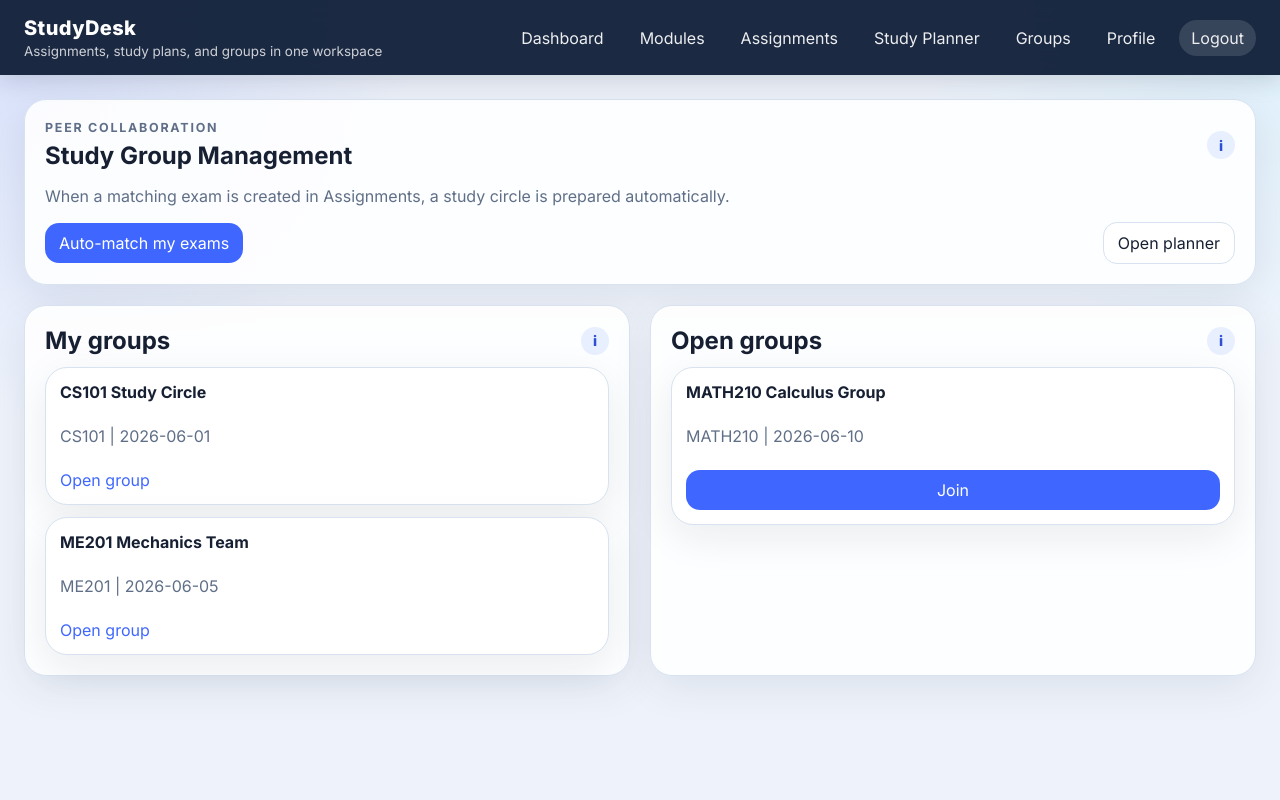
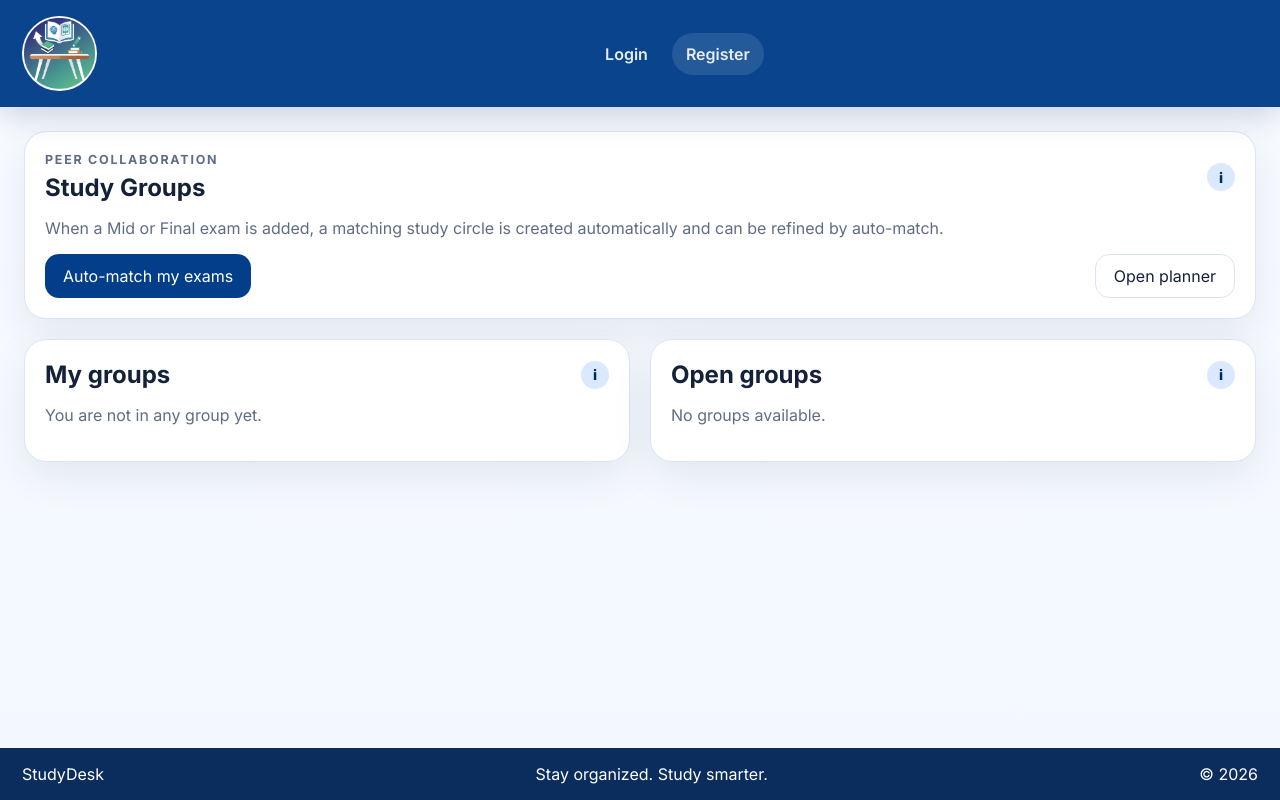
Before and after one commit to it21286964/studydesk-web, a Flask app: template templates/groups.html in a window 1280 px wide. Run offline with Flask 3, Linux system fonts and the light colour scheme; the template is opened without the code that fills it, so the values that code supplies are empty.

Commit message:
Update groups.html

```diff
--- a/templates/groups.html
+++ b/templates/groups.html
@@ -1,109 +1,52 @@
-<!-- groups.html -->
-<!DOCTYPE html>
-<html lang="en">
-<head>
-  <meta charset="UTF-8">
-  <meta name="viewport" content="width=device-width, initial-scale=1.0">
-  <title>Study Groups - StudyDesk</title>
-  <link rel="preconnect" href="https://fonts.googleapis.com">
-  <link rel="preconnect" href="https://fonts.gstatic.com" crossorigin>
-  <link href="https://fonts.googleapis.com/css2?family=Inter:wght@400;500;600;700;800&display=swap" rel="stylesheet">
-  <link rel="stylesheet" href="style.css">
-</head>
-<body>
-  <header class="topbar">
-    <div class="brand-wrap">
-      <div class="brand">StudyDesk</div>
-      <div class="brand-sub">Assignments, study plans, and groups in one workspace</div>
-    </div>
-    <nav class="nav-links">
-      <a href="dashboard.html">Dashboard</a>
-      <a href="modules.html">Modules</a>
-      <a href="assignments.html">Assignments</a>
-      <a href="planner.html">Study Planner</a>
-      <a href="groups.html">Groups</a>
-      <a href="profile.html">Profile</a>
-      <a class="nav-pill" href="login.html">Logout</a>
-    </nav>
-  </header>
-  <main class="container">
+{% extends "base.html" %}
+{% block content %}
 <section class="card">
   <div class="section-head">
     <div>
       <div class="eyebrow">Peer collaboration</div>
-          <h1>Study Group Management</h1>
+      <h1>Study Groups</h1>
     </div>
-        <span class="tip" title="Groups are matched by module code and exam date, then refined by your availability and location preference.">i</span>
+    <span class="tip" title="Groups are matched by module code, exam dates, availability, location preference, and study goal.">i</span>
   </div>
-      <p class="muted">When a matching exam is created in Assignments, a study circle is prepared automatically.</p>
+  <p class="muted">When a Mid or Final exam is added, a matching study circle is created automatically and can be refined by auto-match.</p>
   <div class="row">
-        <button class="button-link" onclick="alert('Matching would scan your exams and join compatible groups')">Auto-match my exams</button>
-        <a class="button-link secondary" href="planner.html">Open planner</a>
+    <a class="button-link" href="{{ url_for('match_groups') }}">Auto-match my exams</a>
+    <a class="button-link secondary" href="{{ url_for('planner') }}">Open planner</a>
   </div>
 </section>
 
 <div class="grid-2">
   <section class="card">
-        <div class="section-head">
-          <h2>My groups</h2>
-          <span class="tip" title="These are the groups you already belong to.">i</span>
+    <div class="section-head"><h2>My groups</h2><span class="tip" title="These are the groups you already belong to.">i</span></div>
+    {% if memberships %}
+      <div class="stack">
+        {% for g in memberships %}
+          <div class="mini-card group-card">
+            <strong>{{ g.group_name }}</strong>
+            <p class="subtle">{{ g.module_code }} | {{ g.exam_start_date|dt }} → {{ g.exam_end_date|dt }}</p>
+            <a href="{{ url_for('group_detail', group_id=g.id) }}">Open group</a>
           </div>
-        <div id="myGroupsList" class="stack"></div>
+        {% endfor %}
+      </div>
+    {% else %}<p class="muted">You are not in any group yet.</p>{% endif %}
   </section>
-
   <section class="card">
-        <div class="section-head">
-          <h2>Open groups</h2>
-          <span class="tip" title="Joining an open group links you to shared plans, resources, and sessions.">i</span>
+    <div class="section-head"><h2>Open groups</h2><span class="tip" title="Joining an open group links you to shared plans, resources, and sessions.">i</span></div>
+    {% if open_groups %}
+      <div class="stack">
+        {% for g in open_groups %}
+          <div class="mini-card group-card">
+            <strong>{{ g.group_name }}</strong>
+            <p class="subtle">{{ g.module_code }} | {{ g.exam_start_date|dt }} → {{ g.exam_end_date|dt }}</p>
+            {% if g.id in member_group_ids %}
+              <span class="pill">Joined</span>
+            {% else %}
+              <form method="post" action="{{ url_for('join_group', group_id=g.id) }}"><button type="submit">Join</button></form>
+            {% endif %}
           </div>
-        <div id="openGroupsList" class="stack"></div>
+        {% endfor %}
+      </div>
+    {% else %}<p class="muted">No groups available.</p>{% endif %}
   </section>
 </div>
-  </main>
-
-  <script>
-    let groups = [
-      {id:1, group_name:"CS101 Study Circle", module_code:"CS101", exam_date:"2026-06-01", location_pref:"Library", members:["Tharusha Nethmina", "Jane Smith"], is_member:true},
-      {id:2, group_name:"MATH210 Calculus Group", module_code:"MATH210", exam_date:"2026-06-10", location_pref:"Online", members:["Alice Brown"], is_member:false},
-      {id:3, group_name:"ME201 Mechanics Team", module_code:"ME201", exam_date:"2026-06-05", location_pref:"Hostel", members:["Bob Wilson"], is_member:true}
-    ];
-
-    function renderGroups() {
-      let myGroups = groups.filter(g => g.is_member);
-      let openGroups = groups.filter(g => !g.is_member);
-
-      let myHtml = '';
-      myGroups.forEach(g => {
-        myHtml += `<div class="mini-card group-card">
-          <strong>${g.group_name}</strong>
-          <p class="subtle">${g.module_code} | ${g.exam_date}</p>
-          <a href="group_detail.html?id=${g.id}">Open group</a>
-        </div>`;
-      });
-      document.getElementById('myGroupsList').innerHTML = myHtml || '<p class="muted">You are not in any group yet.</p>';
-
-      let openHtml = '';
-      openGroups.forEach(g => {
-        openHtml += `<div class="mini-card group-card">
-          <strong>${g.group_name}</strong>
-          <p class="subtle">${g.module_code} | ${g.exam_date}</p>
-          <button onclick="joinGroup(${g.id})">Join</button>
-        </div>`;
-      });
-      document.getElementById('openGroupsList').innerHTML = openHtml || '<p class="muted">No groups available.</p>';
-    }
-
-    function joinGroup(groupId) {
-      let group = groups.find(g => g.id === groupId);
-      if(group) {
-        group.is_member = true;
-        group.members.push("Tharusha Nethmina");
-        renderGroups();
-        alert(`You joined ${group.group_name}`);
-      }
-    }
-
-    renderGroups();
-  </script>
-</body>
-</html>
+{% endblock %}
```
Lines whose indentation alone changed are shown as unchanged.
